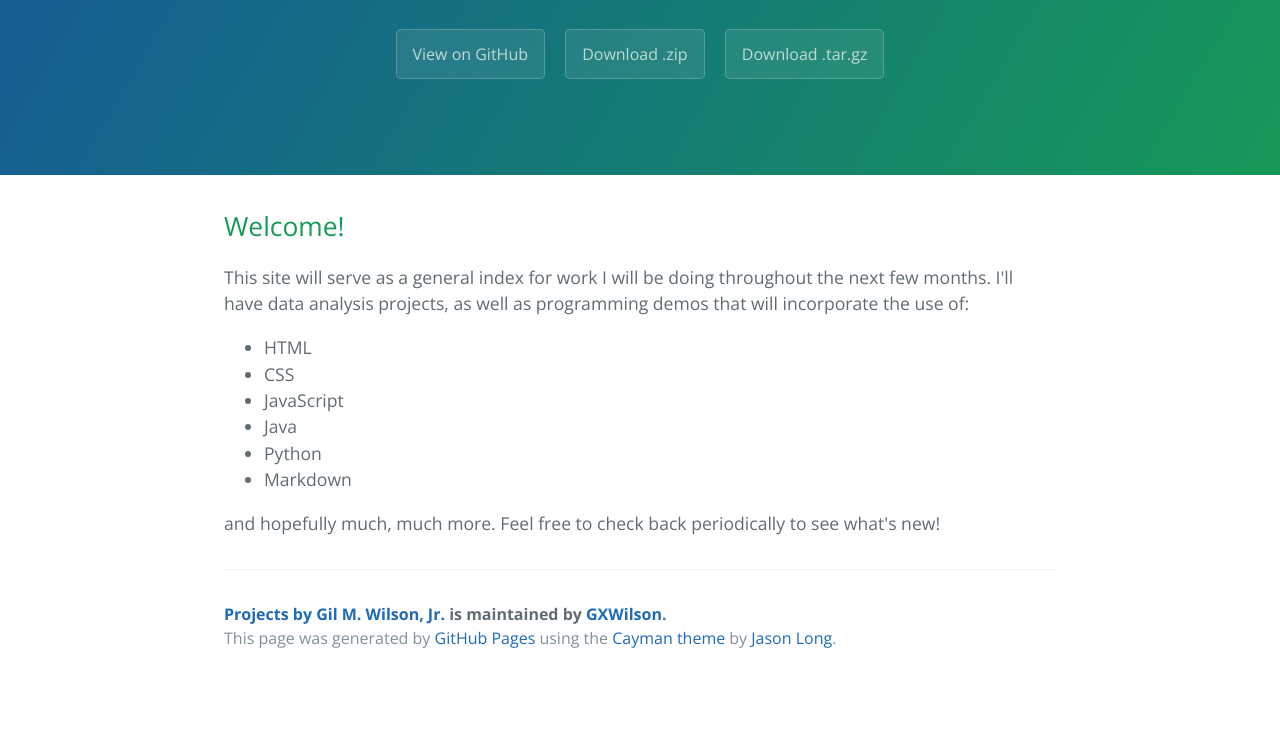
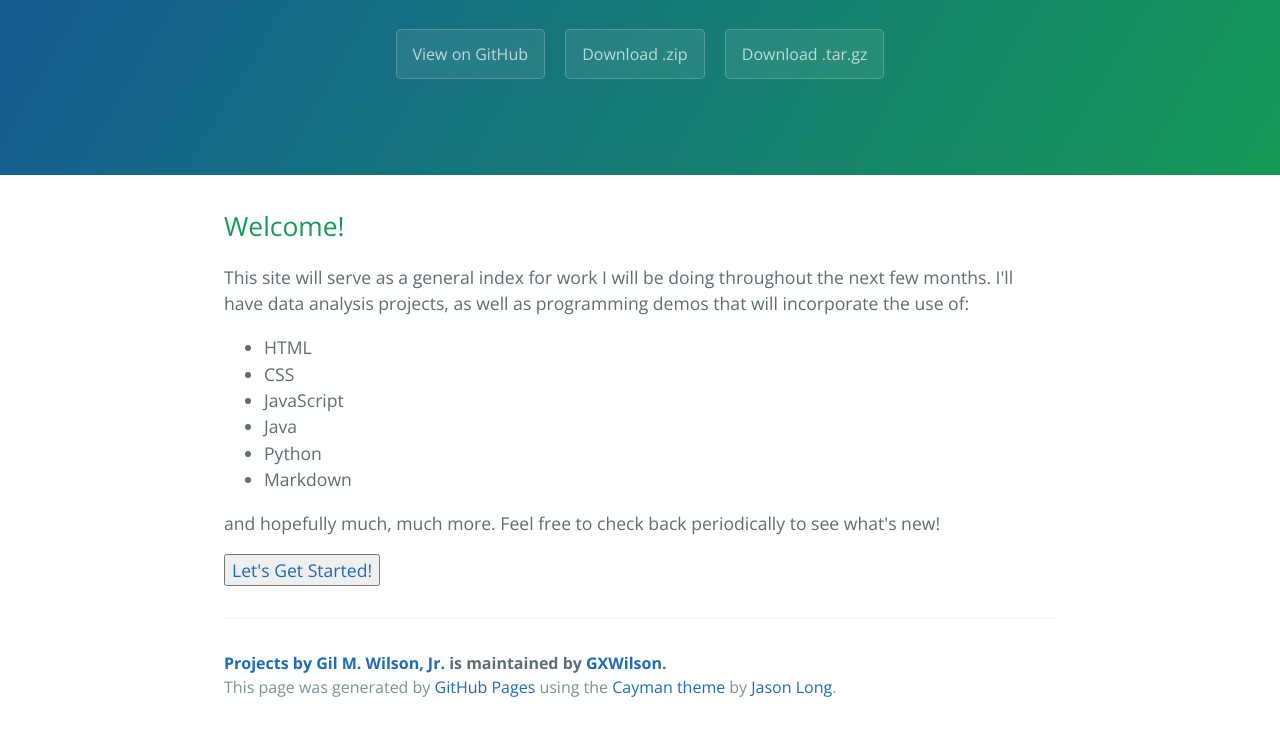
Before and after one commit to GXWilson/Portfolio-Demos, a plain HTML site: page index.html in a window 1280 px wide. Shown: the part 208-939 px from the top of the page. Before the commit the page ends 890 px from the top, so only its background shows below. Drawn offline with nearby package versions, Linux system fonts and the light colour scheme.

Commit message:
add button without link

```diff
--- a/index.html
+++ b/index.html
@@ -34,7 +34,7 @@
 </ul>
 
 <p>and hopefully much, much more.  Feel free to check back periodically to see what's new!</p>
-
+<a href="#"><button id="start">Let's Get Started!</button></a>
       <footer class="site-footer">
         <span class="site-footer-owner"><a href="https://github.com/GXWilson/automatic-parakeet">Projects by Gil M. Wilson, Jr.</a> is maintained by <a href="https://github.com/GXWilson">GXWilson</a>.</span>
 
```
